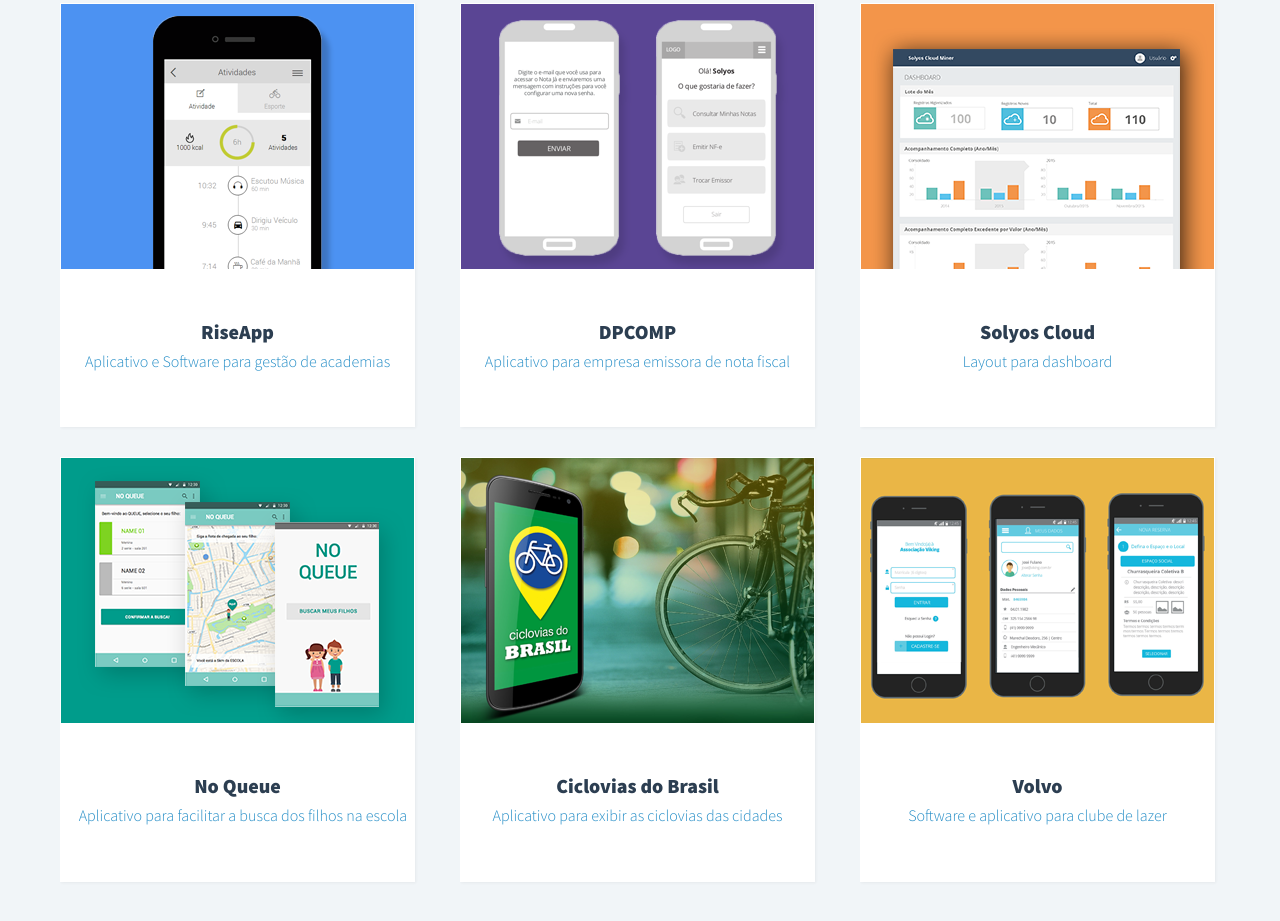
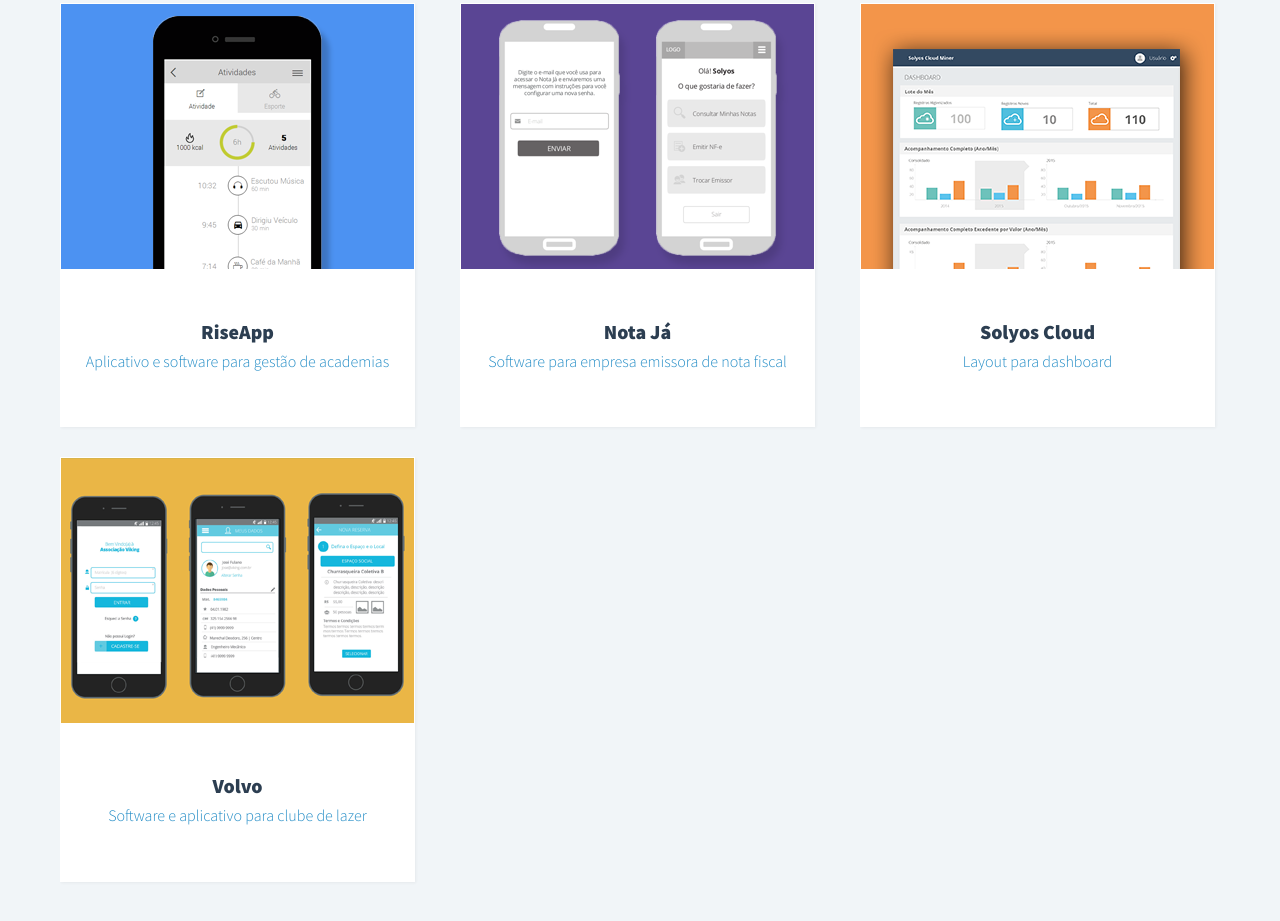
Before and after one commit to milenabozek/milenabozek.github.io, a plain HTML site: page index.html in a window 1280 px wide. Shown: the part 1423-2344 px from the top of the page. Drawn offline with nearby package versions, Linux system fonts and the light colour scheme.

Commit message:
Add files via upload
removi ciclovias e noqueue

```diff
--- a/index.html
+++ b/index.html
@@ -4,6 +4,13 @@
 <html lang="pt-br">
 
 <head>
+	<!-- Google Tag Manager -->
+<script>(function(w,d,s,l,i){w[l]=w[l]||[];w[l].push({'gtm.start':
+new Date().getTime(),event:'gtm.js'});var f=d.getElementsByTagName(s)[0],
+j=d.createElement(s),dl=l!='dataLayer'?'&l='+l:'';j.async=true;j.src=
+'https://www.googletagmanager.com/gtm.js?id='+i+dl;f.parentNode.insertBefore(j,f);
+})(window,document,'script','dataLayer','GTM-WZLQJDJ');</script>
+<!-- End Google Tag Manager -->
 	<script async src="https://www.googletagmanager.com/gtag/js?id=UA-119557143-1"></script>
 	<script>
 	window.dataLayer = window.dataLayer || [];
@@ -92,6 +99,10 @@
 </head>
 
 <body class="page page-id-27 page-template page-template-projetos page-template-projetos-php">
+	<!-- Google Tag Manager (noscript) -->
+<noscript><iframe src="https://www.googletagmanager.com/ns.html?id=GTM-WZLQJDJ"
+height="0" width="0" style="display:none;visibility:hidden"></iframe></noscript>
+<!-- End Google Tag Manager (noscript) -->
 
 
 	<div class="md-modal md-effect-12 hide-screen" id="modal-12">
@@ -210,7 +221,7 @@
                     <figure><img width="353" height="265" src="img/riseapp-thumb.png" class="attachment-imagem-projetos wp-post-image" alt="riseapp_thumb" title="Riseapp" /></figure>
                   </span>
 					<span class="ttl-box">RiseApp</span>
-					<span class="tipo-box">Aplicativo e Software para gestão de academias</span>
+					<span class="tipo-box">Aplicativo e software para gestão de academias</span>
 
 					<br>
 					<br>
@@ -221,8 +232,8 @@
 					<span class="thumb-image thumb-vegait">
                     <figure><img width="353" height="265" src="img/dpcomp-thumb.png" class="attachment-imagem-projetos wp-post-image" alt="dpcomp_thumb" title="DPCOMP" /></figure>
                   </span>
-					<span class="ttl-box">DPCOMP</span>
-					<span class="tipo-box">Aplicativo para empresa emissora de nota fiscal</span>
+					<span class="ttl-box">Nota Já</span>
+					<span class="tipo-box">Software para empresa emissora de nota fiscal</span>
 
 					<br>
 					<br>
@@ -242,28 +253,10 @@
 				</a>
 			</div>
 			<div class="grid_4">
-				<a class="thumb-box" href="projetos/noqueue.html">
-					<span class="thumb-image thumb-vegait">
-                    <figure><img width="353" height="265" src="img/noqueue-thumb.png" class="attachment-imagem-projetos wp-post-image" alt="noqueue_thumb" title="Noqueue" /></figure>
-                  </span>
-					<span class="ttl-box">No Queue</span>
-					<span class="tipo-box">Aplicativo para facilitar a busca dos filhos na escola</span>
-
-					<br>
-					<br>
-				</a>
+				<!--INSERIR CARD-->
 			</div>
 			<div class="grid_4">
-				<a class="thumb-box" href="projetos/ciclovias.html">
-					<span class="thumb-image thumb-vegait">
-                    <figure><img width="353" height="265" src="img/ciclovias-thumb.png" class="attachment-imagem-projetos wp-post-image" alt="ciclovias_thumb" title="Ciclovias" /></figure>
-                  </span>
-					<span class="ttl-box">Ciclovias do Brasil</span>
-					<span class="tipo-box">Aplicativo para exibir as ciclovias das cidades</span>
-
-					<br>
-					<br>
-				</a>
+				<!--INSERIR CARD-->
 			</div>
 			<div class="grid_4">
 				<a class="thumb-box" href="projetos/volvo.html">
```
